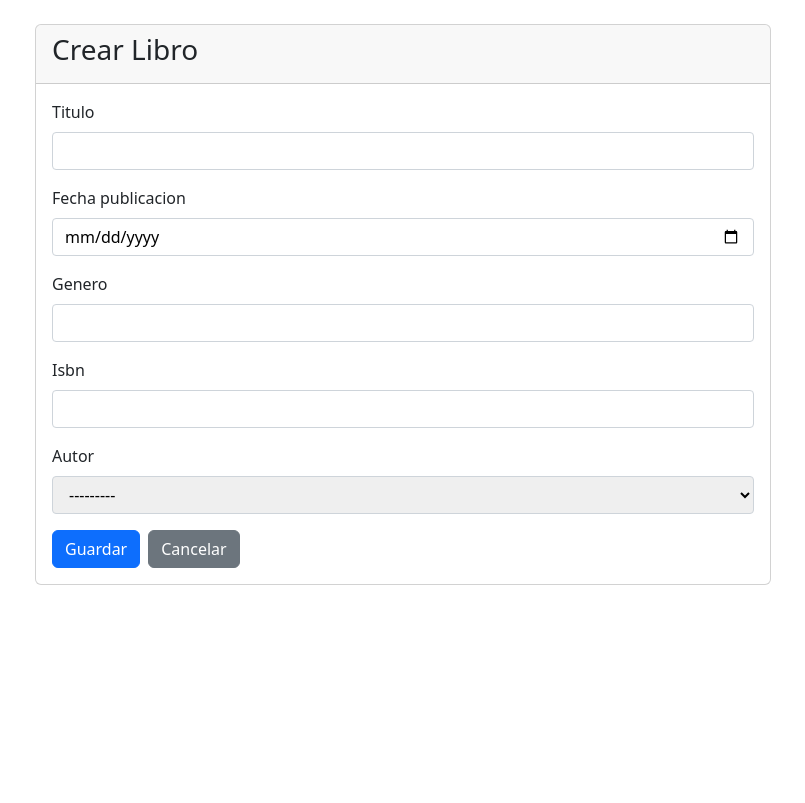
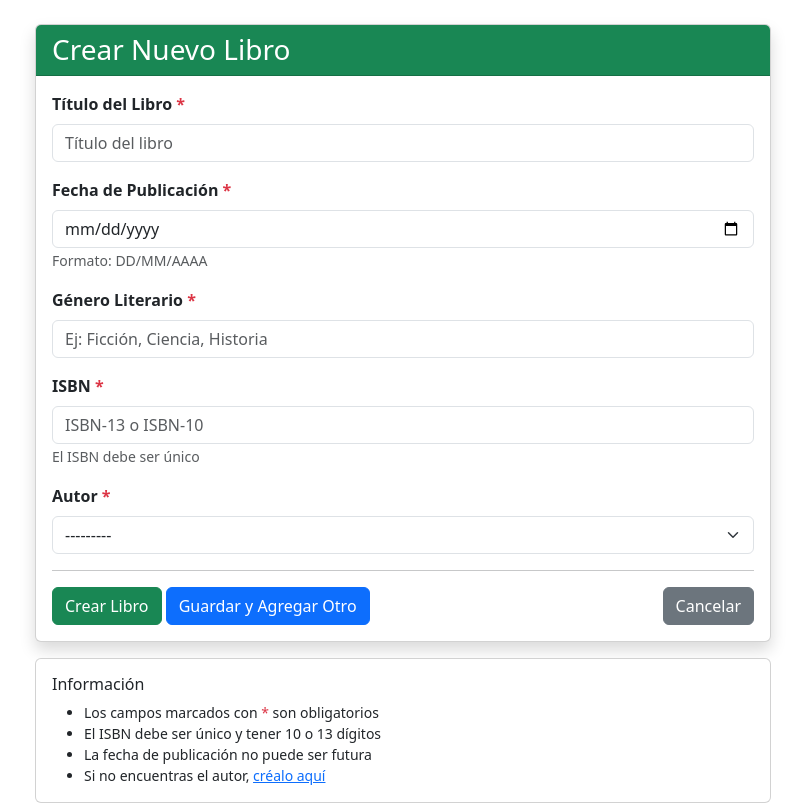
Before and after one commit to Yesit21/Almacenaminento-de-libros-, a Django app: page /libros/crear/ in a window 1280 px wide. Shown: the part 56-859 px from the top of the page, without its empty margins (237-1042 px from the left). Before the commit the page ends 641 px from the top, so only its background shows below. Run offline with Django 5.2, Linux system fonts and the light colour scheme; data that the repository does not hold is empty.

Commit message:
Mejorar CreateView con validaciones, mensajes y detección de duplicados
- Validaciones personalizadas en formularios (fechas, ISBN, correo)
- Mensajes de éxito/error con Django messages
- Detección de duplicados antes de crear
- Botón 'Guardar y agregar otro'
- Sugerencias de registros similares
- Mejoras visuales en formularios
- Help text y placeholders
- Validación de ISBN (10 o 13 dígitos)
- Validación de fechas coherentes

```diff
--- a/gestion/forms.py
+++ b/gestion/forms.py
@@ -1,4 +1,6 @@
 from django import forms
+from django.core.exceptions import ValidationError
+from datetime import date
 from .models import Autor, Libro
 
 class AutorForm(forms.ModelForm):
@@ -6,14 +8,112 @@ class AutorForm(forms.ModelForm):
         model = Autor
         fields = ['nombre', 'correo', 'nacionalidad', 'fecha_nacimiento', 'biografia']
         widgets = {
-            'fecha_nacimiento': forms.DateInput(attrs={'type': 'date'}),
-            'biografia': forms.Textarea(attrs={'rows': 4}),
+            'nombre': forms.TextInput(attrs={
+                'class': 'form-control',
+                'placeholder': 'Nombre completo del autor'
+            }),
+            'correo': forms.EmailInput(attrs={
+                'class': 'form-control',
+                'placeholder': 'correo@ejemplo.com'
+            }),
+            'nacionalidad': forms.TextInput(attrs={
+                'class': 'form-control',
+                'placeholder': 'País de origen'
+            }),
+            'fecha_nacimiento': forms.DateInput(attrs={
+                'type': 'date',
+                'class': 'form-control'
+            }),
+            'biografia': forms.Textarea(attrs={
+                'rows': 4,
+                'class': 'form-control',
+                'placeholder': 'Breve biografía del autor (opcional)'
+            }),
         }
+        labels = {
+            'nombre': 'Nombre Completo',
+            'correo': 'Correo Electrónico',
+            'nacionalidad': 'Nacionalidad',
+            'fecha_nacimiento': 'Fecha de Nacimiento',
+            'biografia': 'Biografía'
+        }
+        help_texts = {
+            'correo': 'El correo debe ser único',
+            'fecha_nacimiento': 'Formato: DD/MM/AAAA'
+        }
+
+    def clean_fecha_nacimiento(self):
+        fecha = self.cleaned_data.get('fecha_nacimiento')
+        if fecha and fecha > date.today():
+            raise ValidationError('La fecha de nacimiento no puede ser futura')
+        if fecha and fecha.year < 1900:
+            raise ValidationError('La fecha de nacimiento debe ser posterior a 1900')
+        return fecha
+
+    def clean_nombre(self):
+        nombre = self.cleaned_data.get('nombre')
+        if nombre and len(nombre) < 3:
+            raise ValidationError('El nombre debe tener al menos 3 caracteres')
+        return nombre
 
 class LibroForm(forms.ModelForm):
     class Meta:
         model = Libro
         fields = ['titulo', 'fecha_publicacion', 'genero', 'isbn', 'autor']
         widgets = {
-            'fecha_publicacion': forms.DateInput(attrs={'type': 'date'}),
+            'titulo': forms.TextInput(attrs={
+                'class': 'form-control',
+                'placeholder': 'Título del libro'
+            }),
+            'fecha_publicacion': forms.DateInput(attrs={
+                'type': 'date',
+                'class': 'form-control'
+            }),
+            'genero': forms.TextInput(attrs={
+                'class': 'form-control',
+                'placeholder': 'Ej: Ficción, Ciencia, Historia'
+            }),
+            'isbn': forms.TextInput(attrs={
+                'class': 'form-control',
+                'placeholder': 'ISBN-13 o ISBN-10'
+            }),
+            'autor': forms.Select(attrs={
+                'class': 'form-select'
+            }),
         }
+        labels = {
+            'titulo': 'Título del Libro',
+            'fecha_publicacion': 'Fecha de Publicación',
+            'genero': 'Género Literario',
+            'isbn': 'ISBN',
+            'autor': 'Autor'
+        }
+        help_texts = {
+            'isbn': 'El ISBN debe ser único',
+            'fecha_publicacion': 'Formato: DD/MM/AAAA'
+        }
+
+    def clean_fecha_publicacion(self):
+        fecha = self.cleaned_data.get('fecha_publicacion')
+        if fecha and fecha > date.today():
+            raise ValidationError('La fecha de publicación no puede ser futura')
+        if fecha and fecha.year < 1450:
+            raise ValidationError('La fecha debe ser posterior a la invención de la imprenta (1450)')
+        return fecha
+
+    def clean_isbn(self):
+        isbn = self.cleaned_data.get('isbn')
+        if isbn:
+            # Remover guiones y espacios
+            isbn_limpio = isbn.replace('-', '').replace(' ', '')
+            if not isbn_limpio.isdigit():
+                raise ValidationError('El ISBN solo debe contener números y guiones')
+            if len(isbn_limpio) not in [10, 13]:
+                raise ValidationError('El ISBN debe tener 10 o 13 dígitos')
+        return isbn
+
+    def clean_titulo(self):
+        titulo = self.cleaned_data.get('titulo')
+        if titulo and len(titulo) < 2:
+            raise ValidationError('El título debe tener al menos 2 caracteres')
+        return titulo
--- a/gestion/templates/gestion/libro_form.html
+++ b/gestion/templates/gestion/libro_form.html
@@ -1,46 +1,99 @@
 {% extends 'gestion/base.html' %}
 
-{% block title %}{% if object %}Editar{% else %}Crear{% endif %} Libro{% endblock %}
+{% block title %}{{ titulo|default:"Formulario Libro" }}{% endblock %}
 
 {% block content %}
+<!-- Mensajes -->
+{% if messages %}
+<div class="container">
+    {% for message in messages %}
+    <div class="alert alert-{{ message.tags }} alert-dismissible fade show" role="alert">
+        {{ message }}
+        <button type="button" class="btn-close" data-bs-dismiss="alert"></button>
+    </div>
+    {% endfor %}
+</div>
+{% endif %}
+
 <div class="row justify-content-center">
     <div class="col-md-8">
-        <div class="card">
-            <div class="card-header">
-                <h3>{% if object %}Editar{% else %}Crear{% endif %} Libro</h3>
+        <div class="card shadow">
+            <div class="card-header bg-success text-white">
+                <h3 class="mb-0">
+                    <i class="bi bi-book"></i> {{ titulo|default:"Formulario Libro" }}
+                </h3>
             </div>
             <div class="card-body">
-                <form method="post">
+                <!-- Sugerencias de duplicados -->
+                {% if sugerencias %}
+                <div class="alert alert-warning">
+                    <strong>⚠️ Libros similares encontrados:</strong>
+                    <ul class="mb-0">
+                        {% for sugerencia in sugerencias %}
+                        <li>{{ sugerencia.titulo }} - {{ sugerencia.autor.nombre }} ({{ sugerencia.isbn }})</li>
+                        {% endfor %}
+                    </ul>
+                </div>
+                {% endif %}
+
+                <form method="post" id="libroForm">
                     {% csrf_token %}
 
                     {% for field in form %}
                     <div class="mb-3">
-                        <label for="{{ field.id_for_label }}" class="form-label">{{ field.label }}</label>
+                        <label for="{{ field.id_for_label }}" class="form-label fw-bold">
+                            {{ field.label }}
+                            {% if field.field.required %}<span class="text-danger">*</span>{% endif %}
+                        </label>
                         {{ field }}
+
+                        {% if field.help_text %}
+                        <small class="form-text text-muted">{{ field.help_text }}</small>
+                        {% endif %}
+
                         {% if field.errors %}
-                        <div class="text-danger">
-                            {{ field.errors }}
+                        <div class="text-danger mt-1">
+                            {% for error in field.errors %}
+                            <small><i class="bi bi-exclamation-circle"></i> {{ error }}</small><br>
+                            {% endfor %}
                         </div>
                         {% endif %}
                     </div>
                     {% endfor %}
 
-                    <div class="d-flex gap-2">
-                        <button type="submit" class="btn btn-primary">Guardar</button>
-                        <a href="{% url 'libro_list' %}" class="btn btn-secondary">Cancelar</a>
+                    <hr>
+
+                    <div class="d-flex gap-2 justify-content-between">
+                        <div>
+                            <button type="submit" class="btn btn-success">
+                                <i class="bi bi-save"></i> {{ boton_texto|default:"Guardar" }}
+                            </button>
+                            {% if not object %}
+                            <button type="submit" name="save_and_add" class="btn btn-primary">
+                                <i class="bi bi-plus-circle"></i> Guardar y Agregar Otro
+                            </button>
+                            {% endif %}
+                        </div>
+                        <a href="{% url 'libro_list' %}" class="btn btn-secondary">
+                            <i class="bi bi-x-circle"></i> Cancelar
+                        </a>
                     </div>
                 </form>
             </div>
         </div>
+
+        <!-- Ayuda -->
+        <div class="card mt-3">
+            <div class="card-body">
+                <h6><i class="bi bi-info-circle"></i> Información</h6>
+                <ul class="small mb-0">
+                    <li>Los campos marcados con <span class="text-danger">*</span> son obligatorios</li>
+                    <li>El ISBN debe ser único y tener 10 o 13 dígitos</li>
+                    <li>La fecha de publicación no puede ser futura</li>
+                    <li>Si no encuentras el autor, <a href="{% url 'autor_create' %}" target="_blank">créalo aquí</a></li>
+                </ul>
+            </div>
+        </div>
     </div>
 </div>
-
-<style>
-    input[type="text"], input[type="date"], select {
-        width: 100%;
-        padding: 0.375rem 0.75rem;
-        border: 1px solid #ced4da;
-        border-radius: 0.25rem;
-    }
-</style>
 {% endblock %}
--- a/gestion/views.py
+++ b/gestion/views.py
@@ -1,6 +1,8 @@
-from django.shortcuts import render
+from django.shortcuts import render, redirect
 from django.urls import reverse_lazy
 from django.views.generic import ListView, CreateView, UpdateView, DeleteView
+from django.contrib import messages
+from django.db.models import Q
 from .models import Autor, Libro
 from .forms import AutorForm, LibroForm
 
@@ -17,6 +19,36 @@ class AutorCreateView(CreateView):
     form_class = AutorForm
     template_name = 'gestion/autor_form.html'
     success_url = reverse_lazy('autor_list')
+
+    def form_valid(self, form):
+        # Verificar duplicados antes de guardar
+        correo = form.cleaned_data.get('correo')
+        if Autor.objects.filter(correo=correo).exists():
+            messages.error(self.request, f'Ya existe un autor con el correo {correo}')
+            return self.form_invalid(form)
+
+        response = super().form_valid(form)
+        messages.success(self.request, f'Autor "{self.object.nombre}" creado exitosamente')
+
+        # Opción: Guardar y agregar otro
+        if 'save_and_add' in self.request.POST:
+            return redirect('autor_create')
+
+        return response
+
+    def form_invalid(self, form):
+        messages.error(self.request, 'Por favor corrige los errores en el formulario')
+        return super().form_invalid(form)
+
+    def get_context_data(self, **kwargs):
+        context = super().get_context_data(**kwargs)
+        context['titulo'] = 'Crear Nuevo Autor'
+        context['boton_texto'] = 'Crear Autor'
+        # Sugerencias de autores similares
+        search = self.request.GET.get('nombre', '')
+        if search:
+            context['sugerencias'] = Autor.objects.filter(nombre__icontains=search)[:5]
+        return context
 
 class AutorUpdateView(UpdateView):
     model = Autor
@@ -43,6 +75,42 @@ class LibroCreateView(CreateView):
     template_name = 'gestion/libro_form.html'
     success_url = reverse_lazy('libro_list')
 
+    def form_valid(self, form):
+        # Verificar ISBN duplicado
+        isbn = form.cleaned_data.get('isbn')
+        if Libro.objects.filter(isbn=isbn).exists():
+            messages.error(self.request, f'Ya existe un libro con el ISBN {isbn}')
+            return self.form_invalid(form)
+
+        # Verificar si ya existe un libro con el mismo título del mismo autor
+        titulo = form.cleaned_data.get('titulo')
+        autor = form.cleaned_data.get('autor')
+        if Libro.objects.filter(titulo=titulo, autor=autor).exists():
+            messages.warning(self.request, f'Ya existe un libro "{titulo}" del autor {autor.nombre}. ¿Estás seguro de crear un duplicado?')
+
+        response = super().form_valid(form)
+        messages.success(self.request, f'Libro "{self.object.titulo}" creado exitosamente')
+
+        # Opción: Guardar y agregar otro
+        if 'save_and_add' in self.request.POST:
+            return redirect('libro_create')
+
+        return response
+
+    def form_invalid(self, form):
+        messages.error(self.request, 'Por favor corrige los errores en el formulario')
+        return super().form_invalid(form)
+
+    def get_context_data(self, **kwargs):
+        context = super().get_context_data(**kwargs)
+        context['titulo'] = 'Crear Nuevo Libro'
+        context['boton_texto'] = 'Crear Libro'
+        # Sugerencias de libros similares
+        search = self.request.GET.get('titulo', '')
+        if search:
+            context['sugerencias'] = Libro.objects.filter(titulo__icontains=search).select_related('autor')[:5]
+        return context
+
 class LibroUpdateView(UpdateView):
     model = Libro
     form_class = LibroForm
```
Also changed, not shown: gestion/templates/gestion/autor_form.html (+72 -20 lines).
